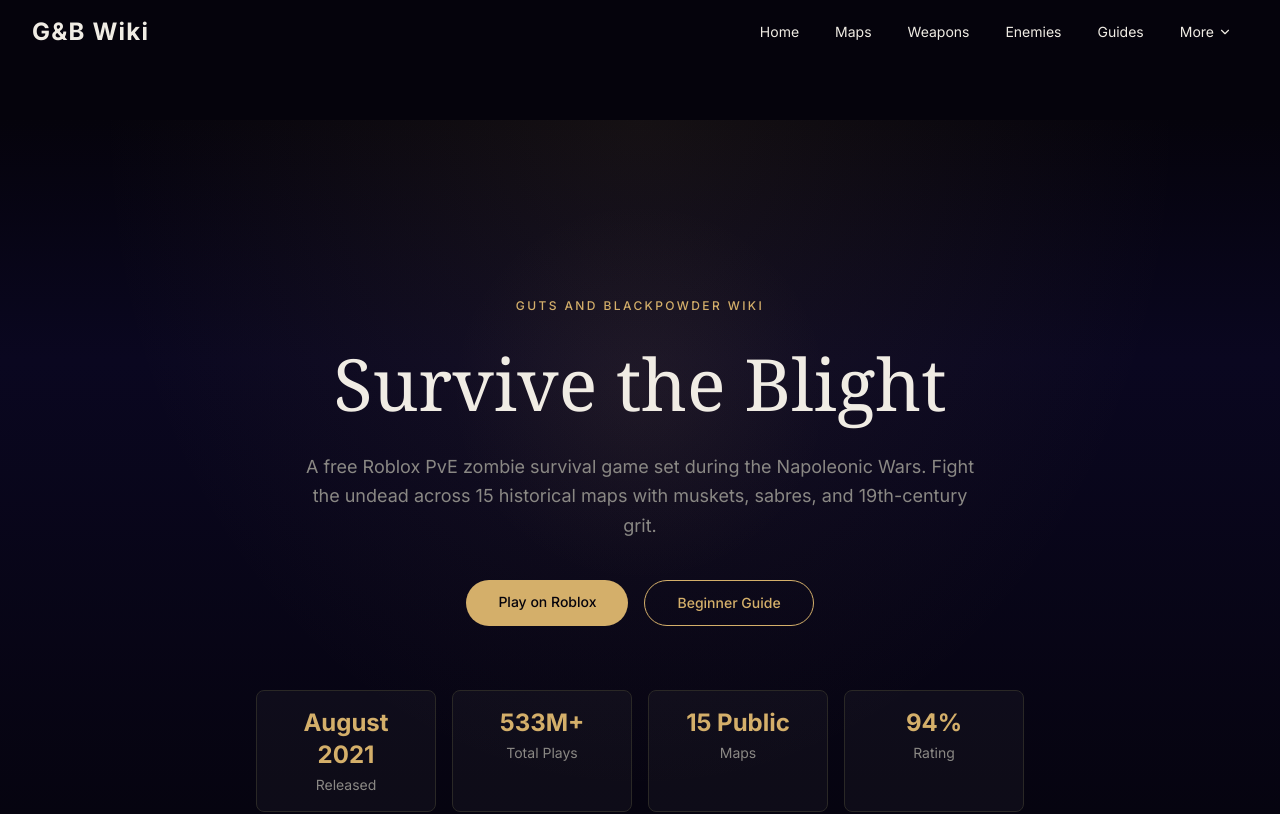
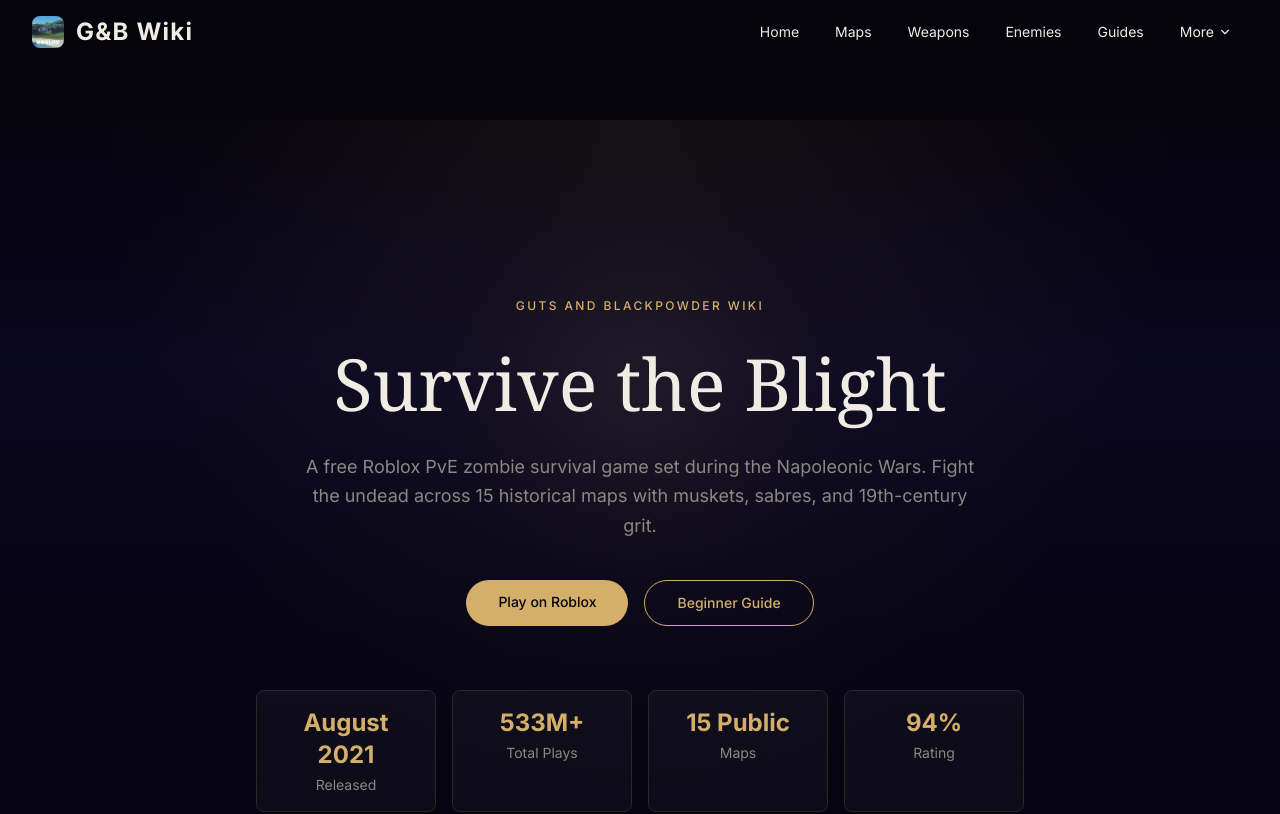
Before and after one commit to viridi0618/guts-and-blackpowder-wiki, a Next.js app: page / in a window 1280 px wide. Shown: the top 814 px of the page. Built offline with nearby package versions, Linux system fonts and the light colour scheme.

Commit message:
feat: add logo icon beside site title in header with rounded corners

```diff
--- a/src/components/Header.tsx
+++ b/src/components/Header.tsx
@@ -59,9 +59,11 @@
           {/* Logo / Site Title */}
           <Link
             href="/"
-            className="text-2xl font-bold tracking-wider text-[#f0ece4] hover:text-[#d4af6a] transition-colors duration-200"
+            className="flex items-center gap-3 text-2xl font-bold tracking-wider text-[#f0ece4] hover:text-[#d4af6a] transition-colors duration-200"
           >
-            G&B Wiki
+            <img src="/icon.png" alt="Guts & Blackpowder" className="h-8 w-8 rounded-lg" />
+            <span className="hidden sm:inline">G&amp;B Wiki</span>
+            <span className="sm:hidden">G&amp;B</span>
           </Link>
 
           {/* Desktop Navigation */}
```
